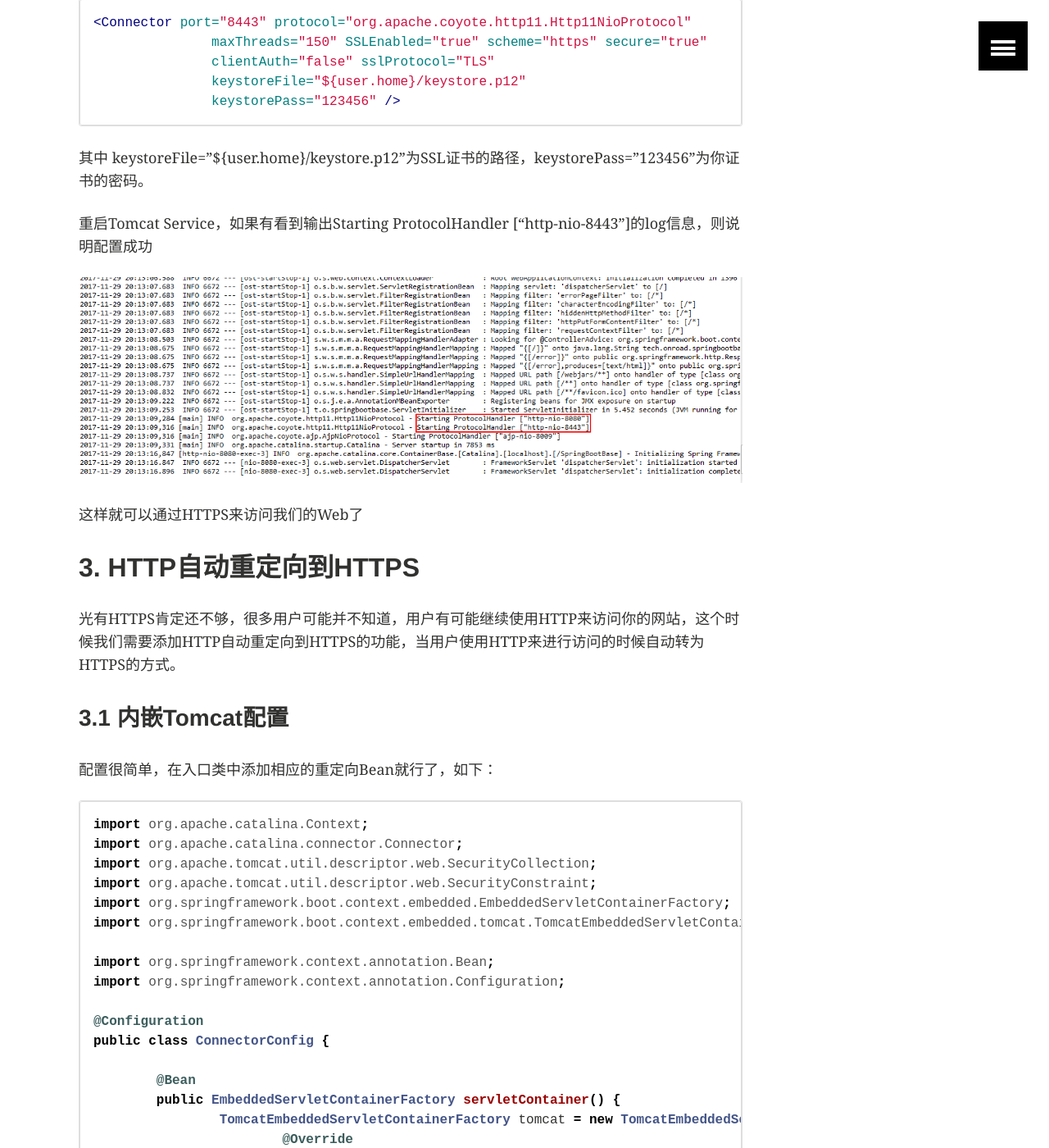
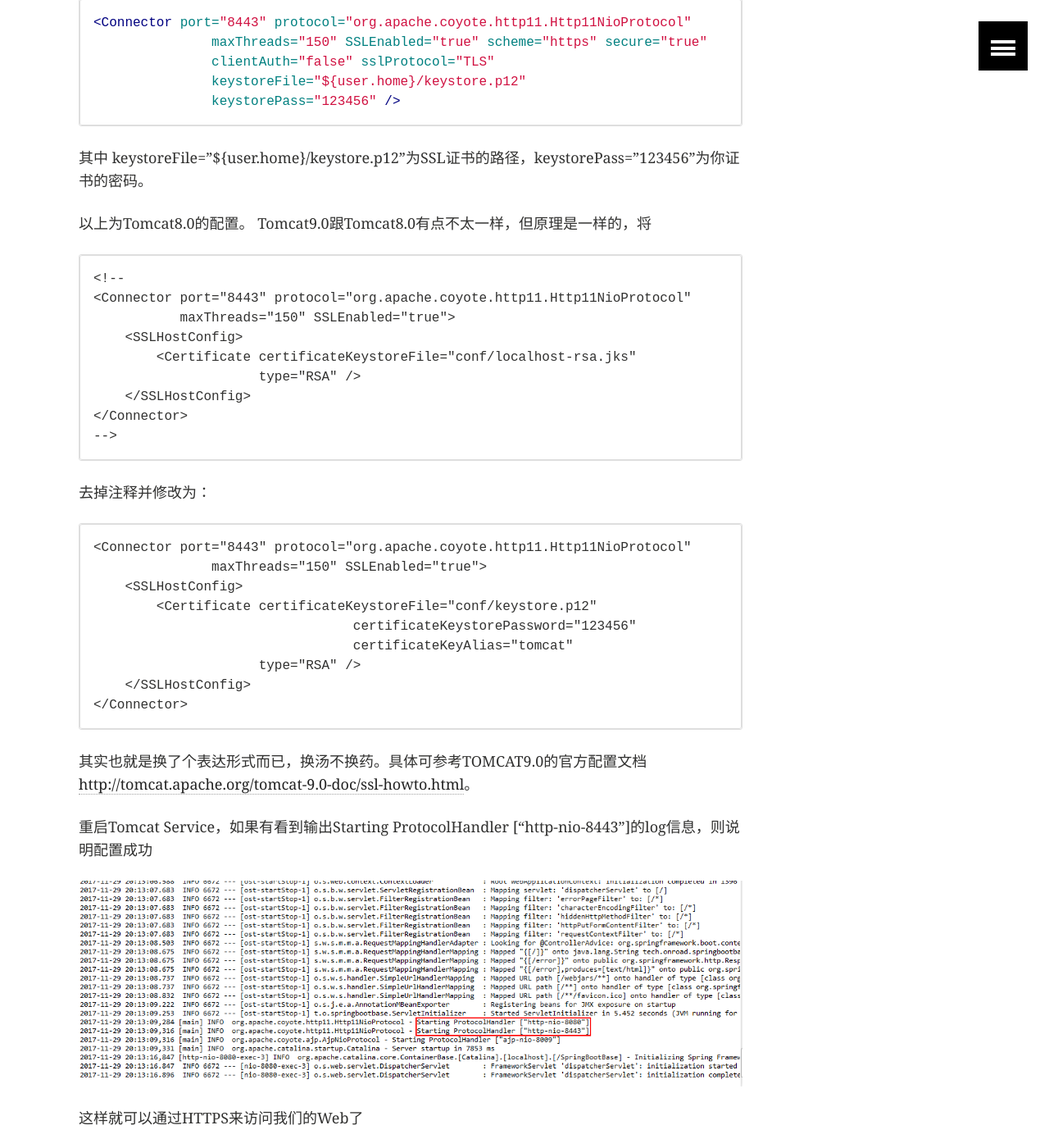
Before and after one commit to onroadtech/onroadtech.github.io, a Jekyll site: the page built from _posts/articles/2017-11-30-config-https-springboot-2.md, in a window 1280 px wide and 1400 px high, scrolled down 5157 px. Shown: the whole window at 82% size. Built offline with Jekyll 4.4.1, drawn with Linux system fonts in a browser that asks for light colours; comment, search, counter and statistics services are not loaded.

Commit message:
Add TOMCAT9.0 server.xml config for HTTPS.

````diff
--- a/_posts/articles/2017-11-30-config-https-springboot-2.md
+++ b/_posts/articles/2017-11-30-config-https-springboot-2.md
@@ -207,6 +207,34 @@ OK，这样配置完成之后我们就可以通过HTTPS来访问我们的Web了.
 
 其中 keystoreFile="${user.home}/keystore.p12"为SSL证书的路径，keystorePass="123456"为你证书的密码。
 
+以上为Tomcat8.0的配置。
+Tomcat9.0跟Tomcat8.0有点不太一样，但原理是一样的，将
+
+```
+<!--
+<Connector port="8443" protocol="org.apache.coyote.http11.Http11NioProtocol"
+           maxThreads="150" SSLEnabled="true">
+    <SSLHostConfig>
+        <Certificate certificateKeystoreFile="conf/localhost-rsa.jks"
+                     type="RSA" />
+    </SSLHostConfig>
+</Connector>
+-->
+```
+去掉注释并修改为：
+```
+<Connector port="8443" protocol="org.apache.coyote.http11.Http11NioProtocol"
+               maxThreads="150" SSLEnabled="true">
+    <SSLHostConfig>
+        <Certificate certificateKeystoreFile="conf/keystore.p12"
+        			 certificateKeystorePassword="123456"
+        			 certificateKeyAlias="tomcat"
+                     type="RSA" />
+    </SSLHostConfig>
+</Connector>
+```
+其实也就是换了个表达形式而已，换汤不换药。具体可参考TOMCAT9.0的官方配置文档<http://tomcat.apache.org/tomcat-9.0-doc/ssl-howto.html>。
+
 重启Tomcat Service，如果有看到输出Starting ProtocolHandler ["http-nio-8443"]的log信息，则说明配置成功
 
 ![image](http://www.onroad.tech/images/20171130/02.png)
````
